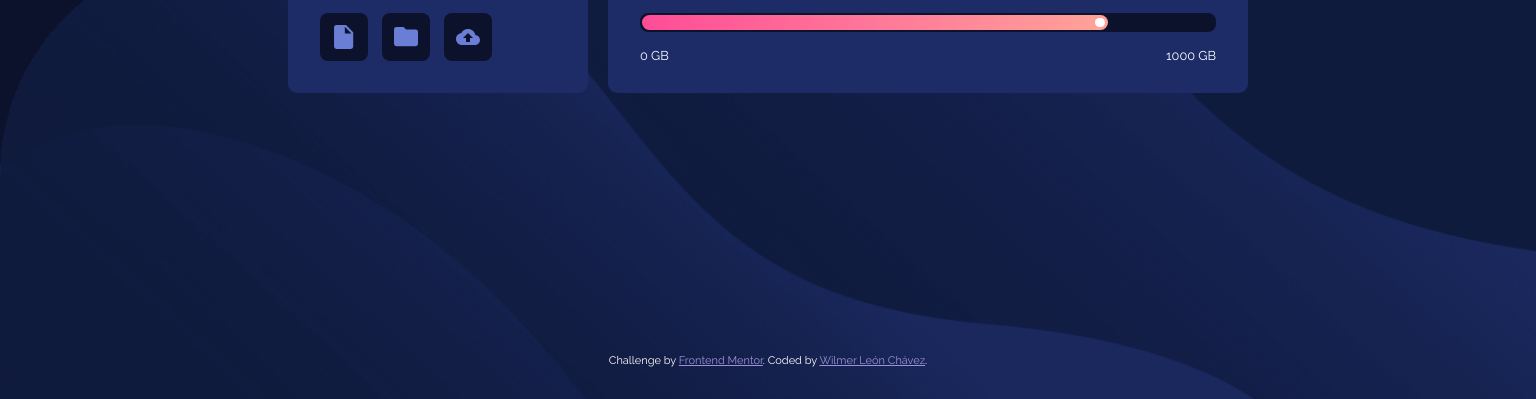
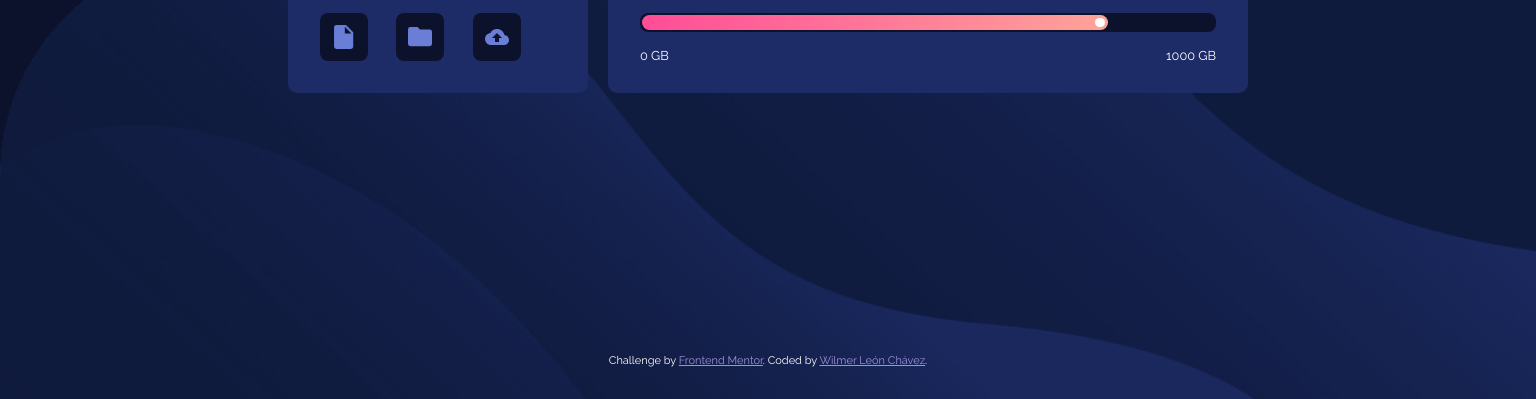
Before and after one commit to Wisho1998/fylo-data-storage-component-master, a plain HTML site: page index.html in a window 1536 px wide. Shown: the part 401-800 px from the top of the page. Drawn offline with Linux system fonts and the light colour scheme.

Commit message:
icons width

```diff
--- a/assets/css/styles.css
+++ b/assets/css/styles.css
@@ -53,7 +53,7 @@
 .card__icons {
     display: flex;
     justify-content: space-between;
-    width: 73%;
+    width:75%;
 }
 
 .card__icon {
@@ -185,6 +185,9 @@
     .card__paragraph {
         text-align: left;
     }
+    .card__icons{
+        width: 85%;
+    }
     .card__button {
         position: absolute;
         right: -50%;
```
